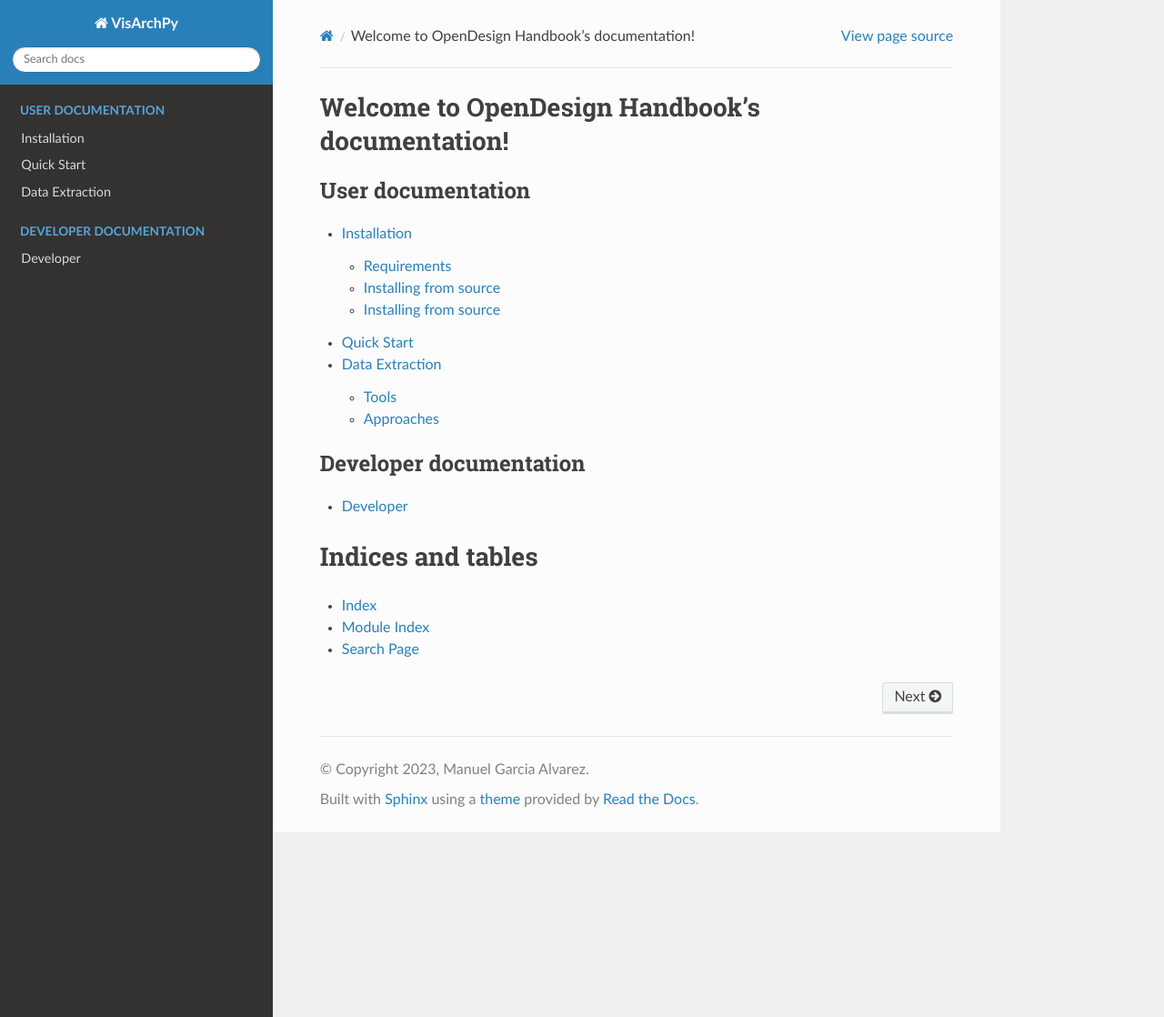
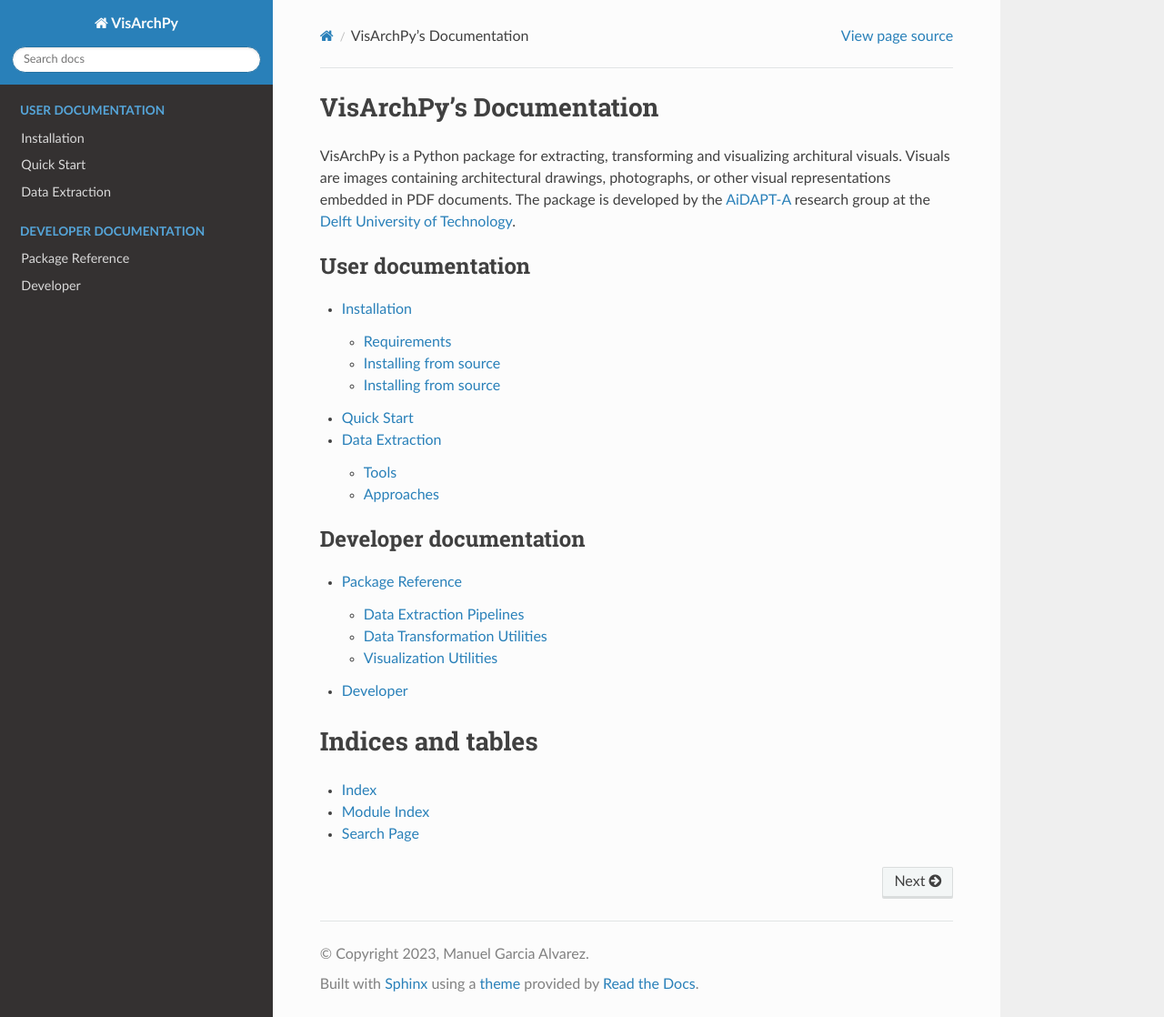
Before and after one commit to AiDAPT-A/VisArchPy, a Sphinx documentation site: the page built from docs/index.rst, in a window 1280 px wide and 1118 px high. Shown: the whole window at 91% size. Built offline with Sphinx 7.4.7 and the Read the Docs theme 2.0.0, drawn with Linux system fonts in a browser that asks for light colours.

Commit message:
Update documentation with package description

```diff
--- a/docs/index.rst
+++ b/docs/index.rst
@@ -3,8 +3,10 @@
    You can adapt this file completely to your liking, but it should at least
    contain the root `toctree` directive.
 
-Welcome to OpenDesign Handbook's documentation!
+VisArchPy's Documentation
 ===============================================
+
+VisArchPy is a Python package for extracting, transforming and visualizing architural visuals. Visuals are images containing architectural drawings, photographs, or other visual representations embedded in PDF documents. The package is developed by the `AiDAPT-A <https://github.com/AiDAPT-A>`_ research group at the `Delft University of Technology <https://tudelft.nl/>`_.
 
 .. toctree::
    :maxdepth: 2
@@ -20,6 +22,7 @@
    :maxdepth: 2
    :caption: Developer documentation
 
+   api-reference
    devel
 
 
```
